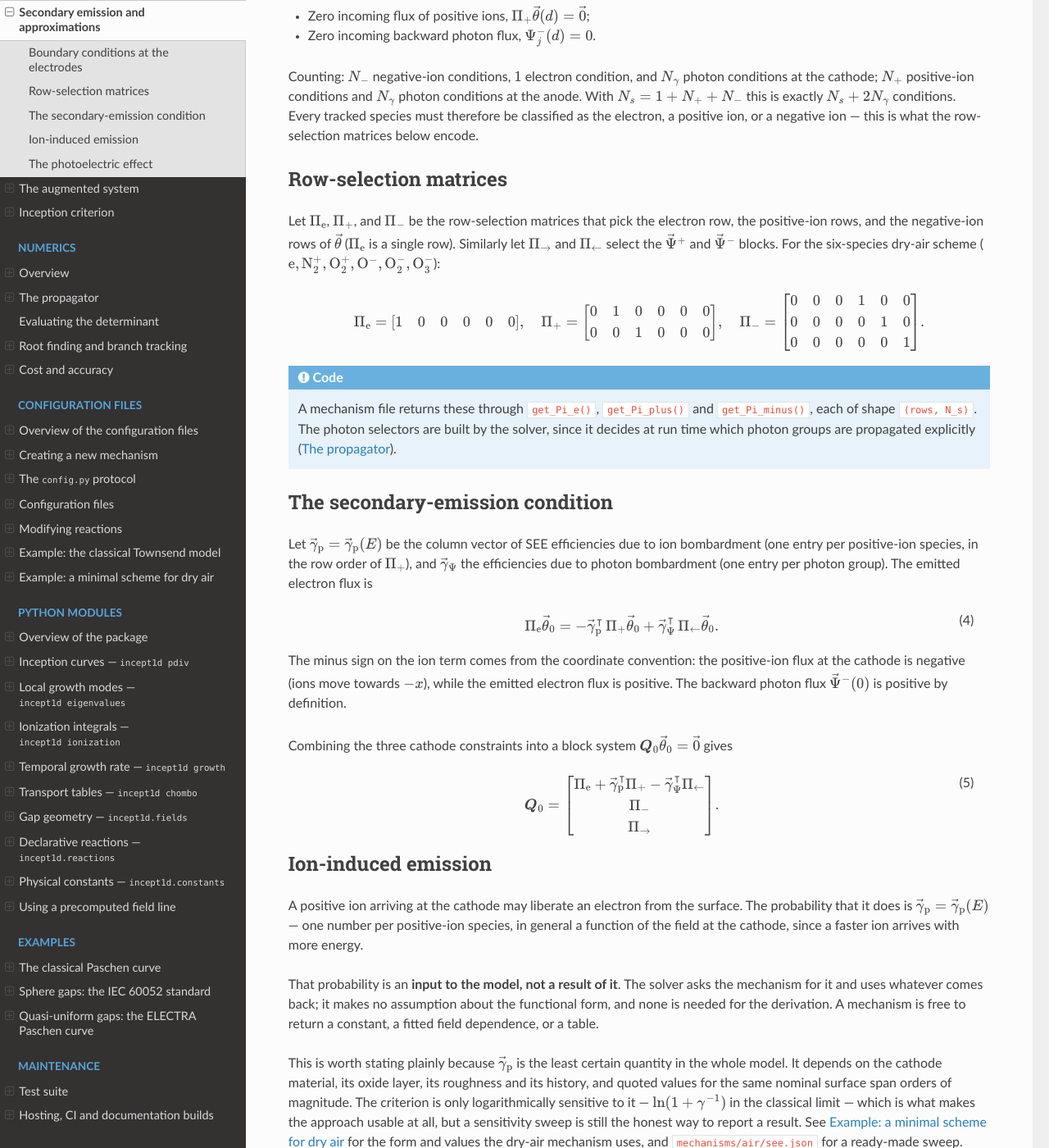
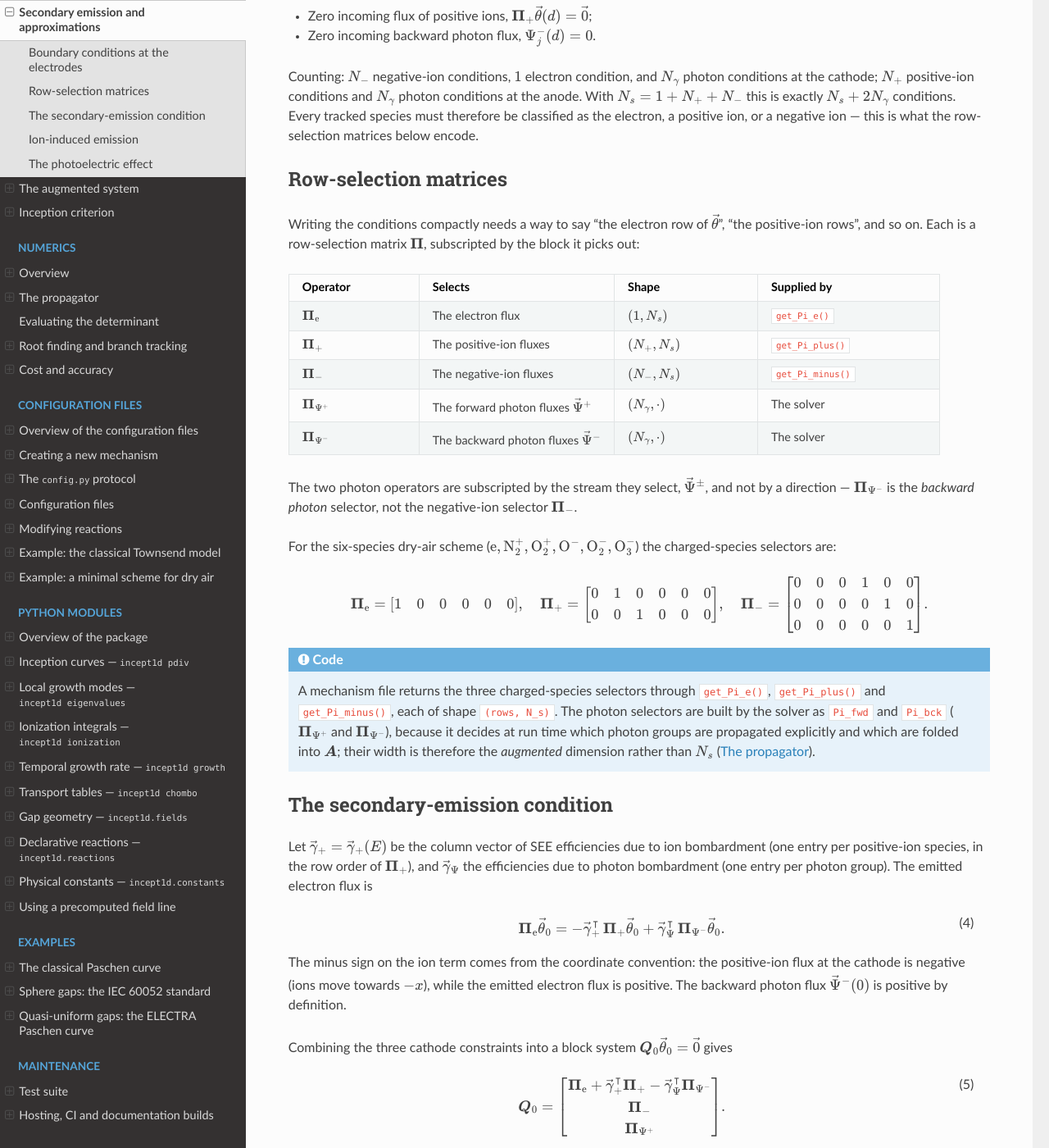
Before and after one commit to chombo-discharge/Incept1D, a Sphinx documentation site: the page built from docs/source/theory/secondaryemission.rst, in a window 1280 px wide and 1400 px high, scrolled down 734 px. Shown: the whole window at 82% size. Built offline with Sphinx 7.4.7 and the Read the Docs theme 3.1.0, drawn with Linux system fonts in a browser that asks for light colours; some of the changed text lies outside the part shown.

Commit message:
docs: make the projection-operator notation consistent
The backward-photon selector was written Pi_\leftarrow, which renders as a
Pi with a left arrow and sits one glyph away from the negative-ion selector
Pi_-.  In eq_see_condition and eq_Q0 the two appear in the same expression,
where the distinction carries the physics: one is the ion term of the cathode
condition, the other the photoemission term.

The photon selectors are now subscripted by the stream they select rather
than by a direction:

    Pi_e         the electron flux              get_Pi_e()
    Pi_+         the positive-ion fluxes        get_Pi_plus()
    Pi_-         the negative-ion fluxes        get_Pi_minus()
    Pi_{Psi^+}   the forward photon fluxes      solver, Pi_fwd
    Pi_{Psi^-}   the backward photon fluxes     solver, Pi_bck

Pi_{Psi^-} cannot now be misread as Pi_-, and each subscript names a block of
the state vector.  The set is given as a table in secondaryemission.rst, with
the shape and the function that supplies each, and the code admonition notes
that the photon selectors are as wide as the augmented system rather than
N_s, since the solver decides at run time which groups are propagated.

Two further inconsistencies found in the same sweep:

* Pi was bold in modules/lambda.rst and plain everywhere else.  The notation
  section declares bold upright symbols to be matrices, and these are
  matrices, so all thirty occurrences are now bold.
* The ion-induced yield was gamma_p while its photon counterpart was
  gamma_Psi.  With Pi_+ selecting the positive-ion fluxes, the yield for
  those fluxes is now gamma_+, which makes the pair parallel: gamma_+ goes
  with Pi_+, gamma_Psi with Pi_{Psi^-}.

The notation section on the landing page now states the convention rather
than leaving it to be inferred, including that j always indexes a photon
group, and gives Pi_- against Pi_{Psi^-} as the case worth being careful
about.

Also: lambda_+ of the reduced three-species model and lambda_max of the
general transport matrix are the same quantity, which was only implicit.
The reduced model now says so, and the landing page uses lambda_max, since
it is speaking generally.

Co-Authored-By: Claude Opus 5 (1M context) <noreply@anthropic.com>

```diff
--- a/docs/source/configuration/mechanismfile.rst
+++ b/docs/source/configuration/mechanismfile.rst
@@ -48,12 +48,12 @@ refuses to load a module that lacks any of them:
        negative; see :ref:`Chap:Transport`).  Must be non-singular for all
        :math:`E/N > 0`.
    * - ``get_Pi_e()``, ``get_Pi_plus()``, ``get_Pi_minus()``
-     - Row-selection matrices :math:`\Pi_\mathrm{e}` (shape
-       :math:`(1, N_s)`), :math:`\Pi_+` (:math:`(N_+, N_s)`), :math:`\Pi_-`
+     - Row-selection matrices :math:`\bm{\Pi}_\mathrm{e}` (shape
+       :math:`(1, N_s)`), :math:`\bm{\Pi}_+` (:math:`(N_+, N_s)`), :math:`\bm{\Pi}_-`
        (:math:`(N_-, N_s)`).  Every species must be selected by exactly one
        of them.
    * - ``get_gamma_plus(EN, p, T)``
-     - Ion-induced SEE yields :math:`\vec{\gamma}_\mathrm{p}`, shape
+     - Ion-induced SEE yields :math:`\vec{\gamma}_+`, shape
        :math:`(N_+,)`, in the row order of ``get_Pi_plus()``.  ``EN`` is the
        cathode field.
    * - ``get_gamma_plus_with(EN, p, T, gamma0=None, gamma1=None, eref=None, beta=None)``
--- a/docs/source/theory/secondaryemission.rst
+++ b/docs/source/theory/secondaryemission.rst
@@ -29,7 +29,7 @@ At the **cathode** (:math:`x = 0`):
 
 At the **anode** (:math:`x = d`):
 
-* Zero incoming flux of positive ions, :math:`\Pi_+\vec{\theta}(d) = \vec{0}`;
+* Zero incoming flux of positive ions, :math:`\bm{\Pi}_+\vec{\theta}(d) = \vec{0}`;
 * Zero incoming backward photon flux, :math:`\Psi_j^-(d) = 0`.
 
 Counting: :math:`N_-` negative-ion conditions, :math:`1` electron condition,
@@ -43,43 +43,81 @@ matrices below encode.
 Row-selection matrices
 ----------------------
 
-Let :math:`\Pi_\mathrm{e}`, :math:`\Pi_+`, and :math:`\Pi_-` be the
-row-selection matrices that pick the electron row, the positive-ion rows,
-and the negative-ion rows of :math:`\vec{\theta}` (:math:`\Pi_\mathrm{e}` is
-a single row).  Similarly let :math:`\Pi_\rightarrow` and
-:math:`\Pi_\leftarrow` select the :math:`\vec{\Psi}^+` and
-:math:`\vec{\Psi}^-` blocks.  For the six-species dry-air scheme
+Writing the conditions compactly needs a way to say "the electron row of
+:math:`\vec{\theta}`", "the positive-ion rows", and so on.  Each is a
+row-selection matrix :math:`\bm{\Pi}`, subscripted by the block it picks
+out:
+
+.. list-table::
+   :header-rows: 1
+   :widths: 20 30 22 28
+
+   * - Operator
+     - Selects
+     - Shape
+     - Supplied by
+   * - :math:`\bm{\Pi}_\mathrm{e}`
+     - The electron flux
+     - :math:`(1, N_s)`
+     - ``get_Pi_e()``
+   * - :math:`\bm{\Pi}_+`
+     - The positive-ion fluxes
+     - :math:`(N_+, N_s)`
+     - ``get_Pi_plus()``
+   * - :math:`\bm{\Pi}_-`
+     - The negative-ion fluxes
+     - :math:`(N_-, N_s)`
+     - ``get_Pi_minus()``
+   * - :math:`\bm{\Pi}_{\Psi^+}`
+     - The forward photon fluxes :math:`\vec{\Psi}^+`
+     - :math:`(N_\gamma, \cdot)`
+     - The solver
+   * - :math:`\bm{\Pi}_{\Psi^-}`
+     - The backward photon fluxes :math:`\vec{\Psi}^-`
+     - :math:`(N_\gamma, \cdot)`
+     - The solver
+
+The two photon operators are subscripted by the stream they select,
+:math:`\vec{\Psi}^\pm`, and not by a direction — :math:`\bm{\Pi}_{\Psi^-}`
+is the *backward photon* selector, not the negative-ion selector
+:math:`\bm{\Pi}_-`.
+
+For the six-species dry-air scheme
 (:math:`\mathrm{e}, \mathrm{N}_2^+, \mathrm{O}_2^+, \mathrm{O}^-,
-\mathrm{O}_2^-, \mathrm{O}_3^-`):
+\mathrm{O}_2^-, \mathrm{O}_3^-`) the charged-species selectors are:
 
 .. math::
 
-   \Pi_\mathrm{e} = \begin{bmatrix}1&0&0&0&0&0\end{bmatrix},\quad
-   \Pi_+ = \begin{bmatrix}0&1&0&0&0&0\\0&0&1&0&0&0\end{bmatrix},\quad
-   \Pi_- = \begin{bmatrix}0&0&0&1&0&0\\0&0&0&0&1&0\\0&0&0&0&0&1\end{bmatrix}.
+   \bm{\Pi}_\mathrm{e} = \begin{bmatrix}1&0&0&0&0&0\end{bmatrix},\quad
+   \bm{\Pi}_+ = \begin{bmatrix}0&1&0&0&0&0\\0&0&1&0&0&0\end{bmatrix},\quad
+   \bm{\Pi}_- = \begin{bmatrix}0&0&0&1&0&0\\0&0&0&0&1&0\\0&0&0&0&0&1\end{bmatrix}.
 
 .. admonition:: Code
 
-   A mechanism file returns these through ``get_Pi_e()``, ``get_Pi_plus()``
-   and ``get_Pi_minus()``, each of shape ``(rows, N_s)``.  The photon
-   selectors are built by the solver, since it decides at run time which
-   photon groups are propagated explicitly (:ref:`Chap:Numerics:Propagator`).
+   A mechanism file returns the three charged-species selectors through
+   ``get_Pi_e()``, ``get_Pi_plus()`` and ``get_Pi_minus()``, each of shape
+   ``(rows, N_s)``.  The photon selectors are built by the solver as
+   ``Pi_fwd`` and ``Pi_bck`` (:math:`\bm{\Pi}_{\Psi^+}` and
+   :math:`\bm{\Pi}_{\Psi^-}`), because it decides at run time which photon
+   groups are propagated explicitly and which are folded into
+   :math:`\bm{A}`; their width is therefore the *augmented* dimension rather
+   than :math:`N_s` (:ref:`Chap:Numerics:Propagator`).
 
 The secondary-emission condition
 --------------------------------
 
-Let :math:`\vec{\gamma}_\mathrm{p} = \vec{\gamma}_\mathrm{p}(E)` be the
+Let :math:`\vec{\gamma}_+ = \vec{\gamma}_+(E)` be the
 column vector of SEE efficiencies due to ion bombardment (one entry per
-positive-ion species, in the row order of :math:`\Pi_+`), and
+positive-ion species, in the row order of :math:`\bm{\Pi}_+`), and
 :math:`\vec{\gamma}_\Psi` the efficiencies due to photon bombardment (one
 entry per photon group).  The emitted electron flux is
 
 .. math::
    :label: eq_see_condition
 
-   \Pi_\mathrm{e}\vec{\theta}_0 =
-     -\vec{\gamma}_\mathrm{p}^\intercal\,\Pi_+\vec{\theta}_0
-     + \vec{\gamma}_\Psi^\intercal\,\Pi_\leftarrow\vec{\theta}_0 .
+   \bm{\Pi}_\mathrm{e}\vec{\theta}_0 =
+     -\vec{\gamma}_+^\intercal\,\bm{\Pi}_+\vec{\theta}_0
+     + \vec{\gamma}_\Psi^\intercal\,\bm{\Pi}_{\Psi^-}\vec{\theta}_0 .
 
 The minus sign on the ion term comes from the coordinate convention: the
 positive-ion flux at the cathode is negative (ions move towards
@@ -93,10 +131,10 @@ Combining the three cathode constraints into a block system
    :label: eq_Q0
 
    \bm{Q}_0 = \begin{bmatrix}
-     \Pi_\mathrm{e} + \vec{\gamma}_\mathrm{p}^\intercal\Pi_+
-                    - \vec{\gamma}_\Psi^\intercal\Pi_\leftarrow \\
-     \Pi_- \\
-     \Pi_\rightarrow
+     \bm{\Pi}_\mathrm{e} + \vec{\gamma}_+^\intercal\bm{\Pi}_+
+                    - \vec{\gamma}_\Psi^\intercal\bm{\Pi}_{\Psi^-} \\
+     \bm{\Pi}_- \\
+     \bm{\Pi}_{\Psi^+}
    \end{bmatrix} .
 
 Ion-induced emission
@@ -104,7 +142,7 @@ Ion-induced emission
 
 A positive ion arriving at the cathode may liberate an electron from the
 surface.  The probability that it does is
-:math:`\vec{\gamma}_\mathrm{p} = \vec{\gamma}_\mathrm{p}(E)` — one number
+:math:`\vec{\gamma}_+ = \vec{\gamma}_+(E)` — one number
 per positive-ion species, in general a function of the field at the cathode,
 since a faster ion arrives with more energy.
 
@@ -114,7 +152,7 @@ assumption about the functional form, and none is needed for the derivation.
 A mechanism is free to return a constant, a fitted field dependence, or a
 table.
 
-This is worth stating plainly because :math:`\vec{\gamma}_\mathrm{p}` is
+This is worth stating plainly because :math:`\vec{\gamma}_+` is
 the least certain quantity in the whole model.  It depends on the cathode
 material, its oxide layer, its roughness and its history, and quoted values
 for the same nominal surface span orders of magnitude.  The criterion is only
@@ -126,7 +164,7 @@ sensitivity sweep is still the honest way to report a result.  See
 
 .. admonition:: Code
 
-   ``get_gamma_plus(EN, p, T)`` returns :math:`\vec{\gamma}_\mathrm{p}` with
+   ``get_gamma_plus(EN, p, T)`` returns :math:`\vec{\gamma}_+` with
    the mechanism's own defaults; ``get_gamma_plus_with(EN, p, T, ...)`` is the
    same with per-call overrides.  The solver always calls the latter (through
    :class:`incept1d.mechanism.Mechanism`), which is how polarity-specific
@@ -141,7 +179,7 @@ The second way the cathode returns an electron is optical.  An ionizing
 photon produced in the gas can travel *back* to the cathode and eject an
 electron from the surface — the photoelectric effect — with probability
 :math:`\vec{\gamma}_\Psi`, one entry per photon group.  This is the
-:math:`\vec{\gamma}_\Psi^\intercal\Pi_\leftarrow` term in
+:math:`\vec{\gamma}_\Psi^\intercal\bm{\Pi}_{\Psi^-}` term in
 :eq:`eq_see_condition`, acting on the backward flux
 :math:`\vec{\Psi}^-(0)`.
 
```
Also changed, not shown: docs/source/index.rst (+10 -3 lines), docs/source/theory/inceptioncriterion.rst (+10 -7 lines).
